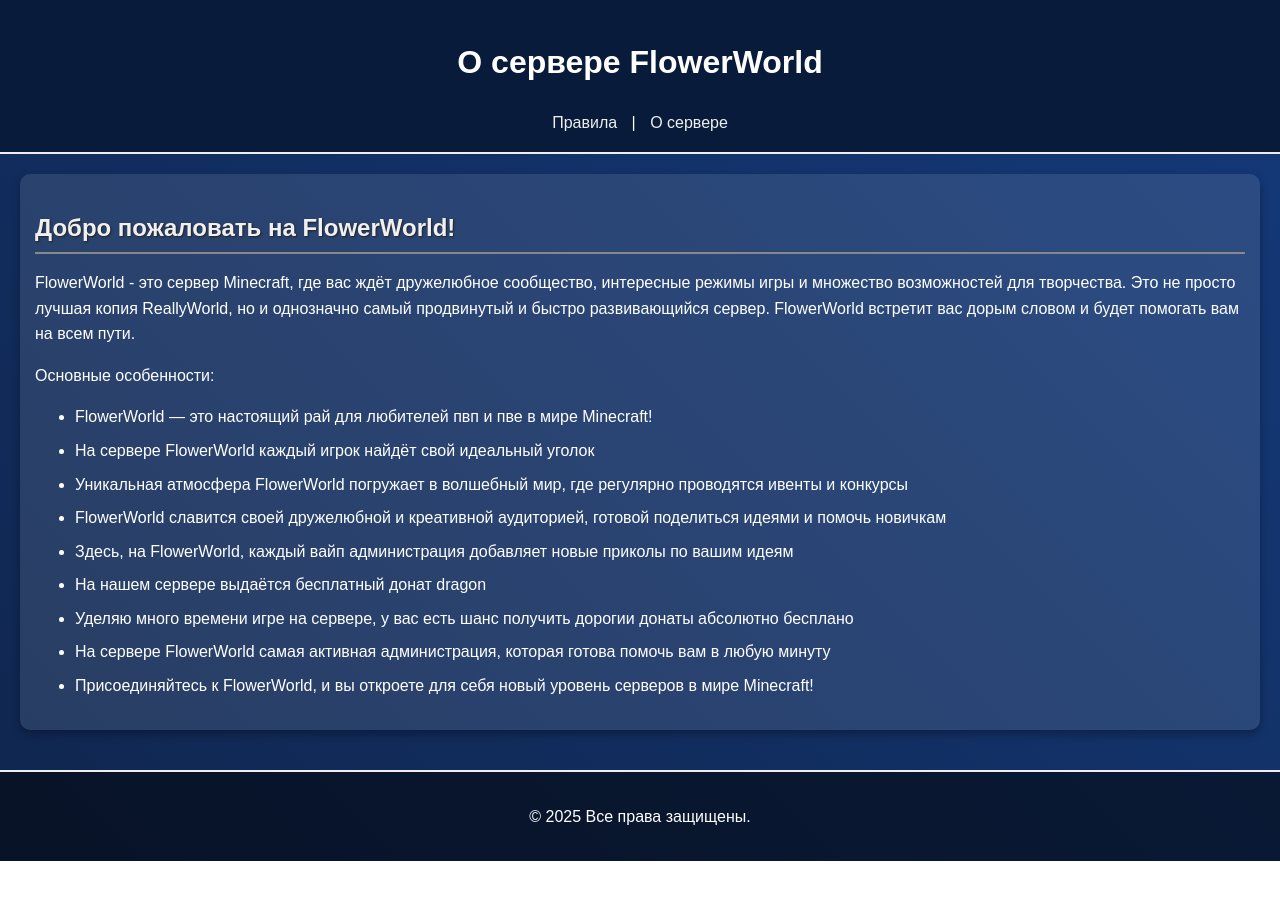
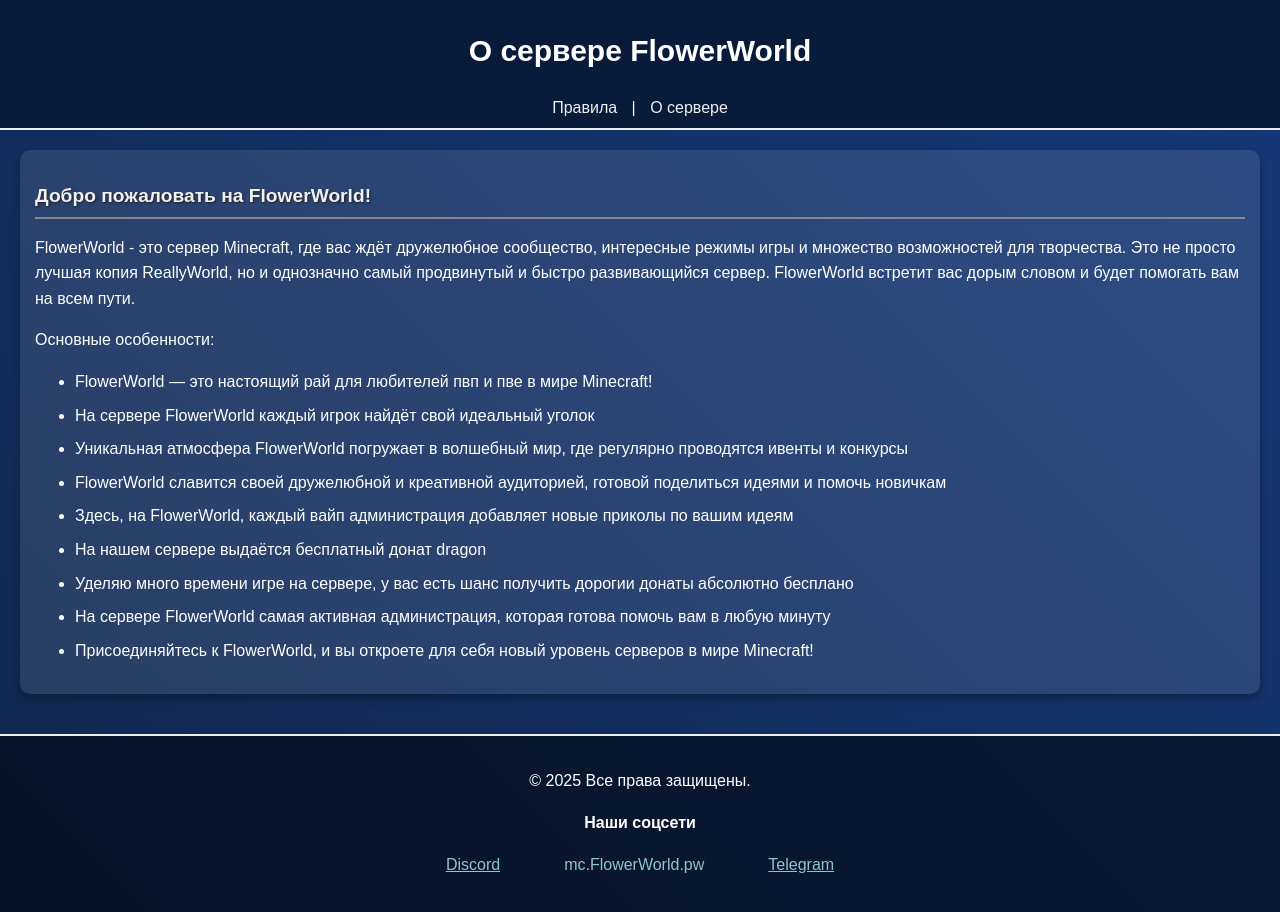
Before and after one commit to TimoshkaPlaying/flowerworld, a plain HTML site: page about.html in a window 1280 px wide. Before the commit the page ends 861 px from the top, so only its background shows below. Drawn offline with Linux system fonts and the light colour scheme.

Commit message:
Version4.0

```diff
--- a/about.html
+++ b/about.html
@@ -16,6 +16,7 @@
         </nav>
     </header>
     <main>
+        <!-- <p class="copy_message">Текст скопирован</p> -->
         <section>
             <h2>Добро пожаловать на FlowerWorld!</h2>
             <p>FlowerWorld - это сервер Minecraft, где вас ждёт дружелюбное сообщество, интересные режимы игры и множество возможностей для творчества. Это не просто лучшая копия ReallyWorld, но и однозначно самый продвинутый и быстро развивающийся сервер. FlowerWorld встретит вас дорым словом и будет помогать вам на всем пути.</p>
@@ -34,7 +35,15 @@
         </section>
     </main>
     <footer class="footer">
-        <p>© 2025 Все права защищены.</p>
+        <div>
+            <p>© 2025 Все права защищены.</p>
+            <h3>Наши соцсети</h5>
+        </div>
+        <div class="footer_links">
+            <a href="https://dsc.gg/flowerworld">Discord</a>
+            <a onclick="Copy()" value="mc.flowerworld.pw" id="copy_url" style="cursor: pointer;">mc.FlowerWorld.pw</a>
+            <a href="https://t.me/flowerworldpw">Telegram</a>
+        </div>
     </footer>
     <script src="script.js"></script>
 </body>
--- a/script.js
+++ b/script.js
@@ -11,7 +11,11 @@
 function Copy() {
     var Url = document.getElementById("copy_url");
     navigator.clipboard.writeText(Url.innerHTML)
-    var text = document.getElementById("copy_message");
+    let text = document.createElement('p')
+    text.classList = "copy_message"
+    text.innerHTML = "текст скопирован"
     text.style.display = "block"
-    setTimeout(()=> {text.style.display = "none"}, 3000)
+    text.style.opacity = "1"
+    document.querySelector('main').appendChild(text)
+    setTimeout(()=> {document.querySelector('.copy_message').remove()}, 2000)
 }
--- a/style.css
+++ b/style.css
@@ -1,6 +1,7 @@
 * {
     /* overflow: visible; */
     user-select: none;
+    font-size: medium;
 }
 
 body {
@@ -13,6 +14,9 @@
     background: linear-gradient(45deg, #10264f, #143979);
     /* Добавляем анимированный эффект.  Ключевые кадры определяют изменение фона со временем */
     animation: gradient 15s ease infinite;
+    display: flex;
+    flex-direction: column;
+    min-height: 100vh;
 }
 
 @keyframes gradient {
@@ -27,12 +31,11 @@
     }
 }
 
-#copy_message {
+.copy_message {
     background-color: rgb(0, 100, 27);
-    display: none;
     position: fixed;
     top: 0;
-    right: 41%;
+    right: 41vw;
     padding: 0.5% 5%;
     border-radius: 10px;
     z-index: 2;
@@ -54,11 +57,15 @@
     text-align: center;
     border-bottom: 2px solid #eee; /* Светлый разделитель */
     z-index: 1;
-    height: 12%;
- }
+    height: 12vh;
+    display: flex;
+    flex-direction: column;
+    justify-content: center;
+}
 
 main {
     padding: 20px;
+    min-height: 70vh;
 }
 
 section {
@@ -77,10 +84,15 @@
 
 h2 {
     color: #f0f0f0; /* Более светлый цвет заголовков */
+    font-size: larger;
     border-bottom: 2px solid #888;
     padding-bottom: 5px;
     margin-bottom: 10px;
     text-shadow: 1px 1px 2px #222;
+}
+
+h1 {
+    font-size: 30px;
 }
 
 ol {
@@ -100,7 +112,14 @@
     background-color: rgba(0, 0, 0, 0.5);
     color: #fff;
     border-top: 2px solid #eee;
- }
+    height: 18vh;
+}
+
+.footer_links {
+    display: flex;
+    justify-content: center;
+    gap: 5%;
+}
 
 nav a {
     color: #eee;
```
Also changed, not shown: index.html (+11 -3 lines).
